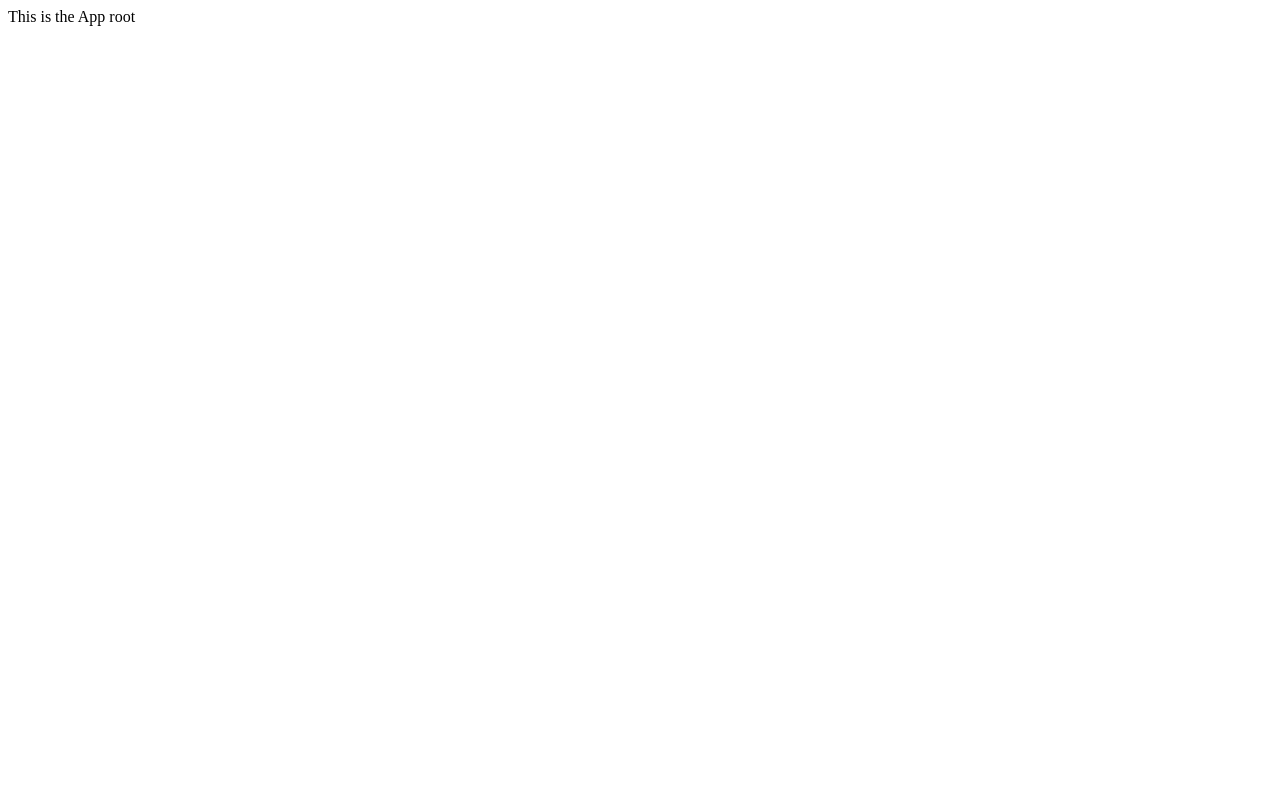
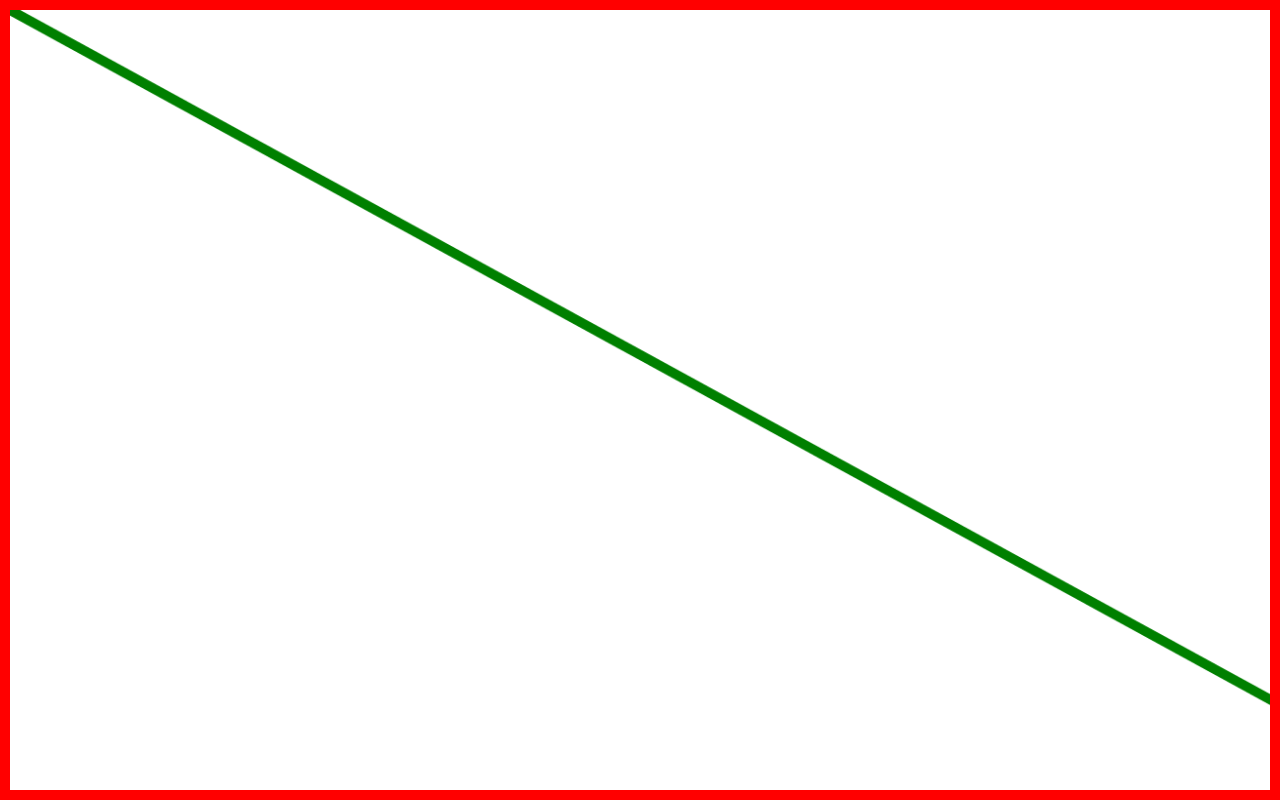
Before and after one commit to vighnesh153/draw.vighnesh153.com, a React (Create React App) app: page / in a window 1280 px wide. Built offline with nearby package versions, Linux system fonts and the light colour scheme.

Commit message:
feat: implement drawing functionality

```diff
--- a/package.json
+++ b/package.json
@@ -10,6 +10,7 @@
     "@types/node": "^16.11.26",
     "@types/react": "^17.0.39",
     "@types/react-dom": "^17.0.13",
+    "@vighnesh153/utils": "^0.1.4",
     "react": "^17.0.2",
     "react-dom": "^17.0.2",
     "react-scripts": "5.0.0",
@@ -35,7 +36,9 @@
       "plugin:@typescript-eslint/recommended",
       "prettier"
     ],
-    "rules": {}
+    "rules": {
+      "@typescript-eslint/no-empty-interface": "warn"
+    }
   },
   "lint-staged": {
     "src/**/*.{js,jsx,ts,tsx,json,css,scss,md}": [
--- a/public/index.html
+++ b/public/index.html
@@ -24,6 +24,17 @@
       Learn how to configure a non-root public URL by running `npm run build`.
     -->
     <title>Draw by vighnesh153</title>
+
+    <style>
+      *,
+      *::before,
+      *::after {
+        margin: 0;
+        padding: 0;
+
+        box-sizing: border-box;
+      }
+    </style>
   </head>
   <body>
     <noscript>You need to enable JavaScript to run this app.</noscript>
--- a/src/App.tsx
+++ b/src/App.tsx
@@ -4,6 +4,12 @@
 
 import React from "react";
 
+import { Canvas } from "./Canvas";
+
 export function App(): JSX.Element {
-  return <div>This is the App root</div>;
+  return (
+    <div style={{ position: "relative", width: "100vw", height: "100vh" }}>
+      <Canvas />
+    </div>
+  );
 }
--- /dev/null
+++ b/src/Canvas.tsx
@@ -0,0 +1,76 @@
+/**
+ * @author Vighnesh Raut <rvighnes@amazon.com>
+ */
+
+import React, {
+  MouseEventHandler,
+  useCallback,
+  useEffect,
+  useRef,
+  useState,
+} from "react";
+import { CanvasHelper } from "./CanvasHelper";
+import { debounce } from "@vighnesh153/utils";
+
+type State = "idle" | "mousedown" | "drag";
+type Coordinate = { x: number; y: number };
+
+export function Canvas(): JSX.Element {
+  const canvasRef = useRef<HTMLCanvasElement>(null);
+  const stateRef = useRef<State>("idle");
+  const isMouseDownRef = useRef<boolean>(false);
+  const canvasHelperRef = useRef<CanvasHelper>();
+  const coordinates = useRef<Coordinate[]>([]);
+
+  const drawLine = useCallback((coordinates: Coordinate[]) => {
+    if (!canvasHelperRef.current) return;
+    if (coordinates.length < 2) return;
+
+    const length = coordinates.length;
+    const c1 = coordinates[length - 2];
+    const c2 = coordinates[length - 1];
+
+    console.log(coordinates.length);
+
+    canvasHelperRef.current!.drawLine(c1.x, c1.y, c2.x, c2.y, 3, "red");
+  }, []);
+
+  const onMouseDown: MouseEventHandler<HTMLCanvasElement> = (e) => {
+    isMouseDownRef.current = true;
+    stateRef.current = "mousedown";
+  };
+
+  const onMouseMove: MouseEventHandler<HTMLCanvasElement> = (e) => {
+    if (!["mousedown", "drag"].includes(stateRef.current)) return;
+
+    stateRef.current = "drag";
+    coordinates.current.push({
+      x: e.clientX,
+      y: e.clientY,
+    });
+    drawLine(coordinates.current);
+  };
+
+  const onMouseUp: MouseEventHandler<HTMLCanvasElement> = (e) => {
+    isMouseDownRef.current = false;
+    stateRef.current = "idle";
+    coordinates.current = [];
+  };
+
+  useEffect(() => {
+    canvasHelperRef.current = new CanvasHelper(canvasRef.current!);
+    canvasHelperRef.current?.drawLine(0, 0, 1792, 990, 10, "green");
+  }, []);
+
+  return (
+    <canvas
+      ref={canvasRef}
+      onMouseDown={onMouseDown}
+      onMouseMove={onMouseMove}
+      onMouseUp={onMouseUp}
+      style={{ border: "10px solid red", width: "100%", height: "100%" }}
+    >
+      Your browser doesn't seem to support canvas.
+    </canvas>
+  );
+}
--- /dev/null
+++ b/src/CanvasHelper.ts
@@ -0,0 +1,92 @@
+/**
+ * @author Vighnesh Raut <rvighnes@amazon.com>
+ */
+
+export class CanvasHelper {
+  private readonly canvas: HTMLCanvasElement;
+  private canvasContext: CanvasRenderingContext2D;
+
+  get width(): number {
+    return this.canvas.width;
+  }
+
+  get height(): number {
+    return this.canvas.height;
+  }
+
+  constructor(canvas: HTMLCanvasElement) {
+    this.canvas = canvas;
+    const width = window.innerWidth;
+    const height = window.innerHeight;
+
+    // Set display size (css pixels)
+    canvas.style.width = `${width}px`;
+    canvas.style.height = `${height}px`;
+
+    // Set actual size in memory (scaled to account for extra pixel density)
+    // Change to 1 on retina screens to see blurry canvas
+    // const scale = window.devicePixelRatio;
+    const scale = 1;
+    canvas.width = width * scale;
+    canvas.height = height * scale;
+
+    this.canvasContext = this.canvas.getContext("2d")!;
+    const dpr = window.devicePixelRatio;
+    this.canvasContext.scale(dpr, dpr);
+    this.reset();
+  }
+
+  reset() {
+    this.canvasContext.setTransform(1, 0, 0, 1, 0, 0);
+  }
+
+  getBoundingClientRect = () => {
+    return this.canvas.getBoundingClientRect();
+  };
+
+  drawLine(
+    x1: number,
+    y1: number,
+    x2: number,
+    y2: number,
+    lineWidth: number,
+    color: string
+  ) {
+    this.canvasContext.save();
+    this.canvasContext.beginPath();
+    this.canvasContext.lineWidth = lineWidth;
+    this.canvasContext.strokeStyle = color;
+    this.canvasContext.moveTo(x1, y1);
+    this.canvasContext.lineTo(x2, y2);
+    this.canvasContext.stroke();
+    this.canvasContext.restore();
+  }
+
+  drawFilledCircle = (
+    centerX: number,
+    centerY: number,
+    radius: number,
+    color: string
+  ) => {
+    this.canvasContext.beginPath();
+    this.canvasContext.fillStyle = color;
+    this.canvasContext.arc(centerX, centerY, radius, 0, 2 * Math.PI, true);
+    this.canvasContext.fill();
+  };
+
+  translate = (x: number, y: number) => {
+    this.canvasContext.translate(x, y);
+  };
+
+  rotate = (angle: number) => {
+    this.canvasContext.rotate(angle);
+  };
+
+  pushState = () => {
+    this.canvasContext.save();
+  };
+
+  popState = () => {
+    this.canvasContext.restore();
+  };
+}
```
Also changed, not shown: 1 other file (tests, documents, lock files or other folders).
